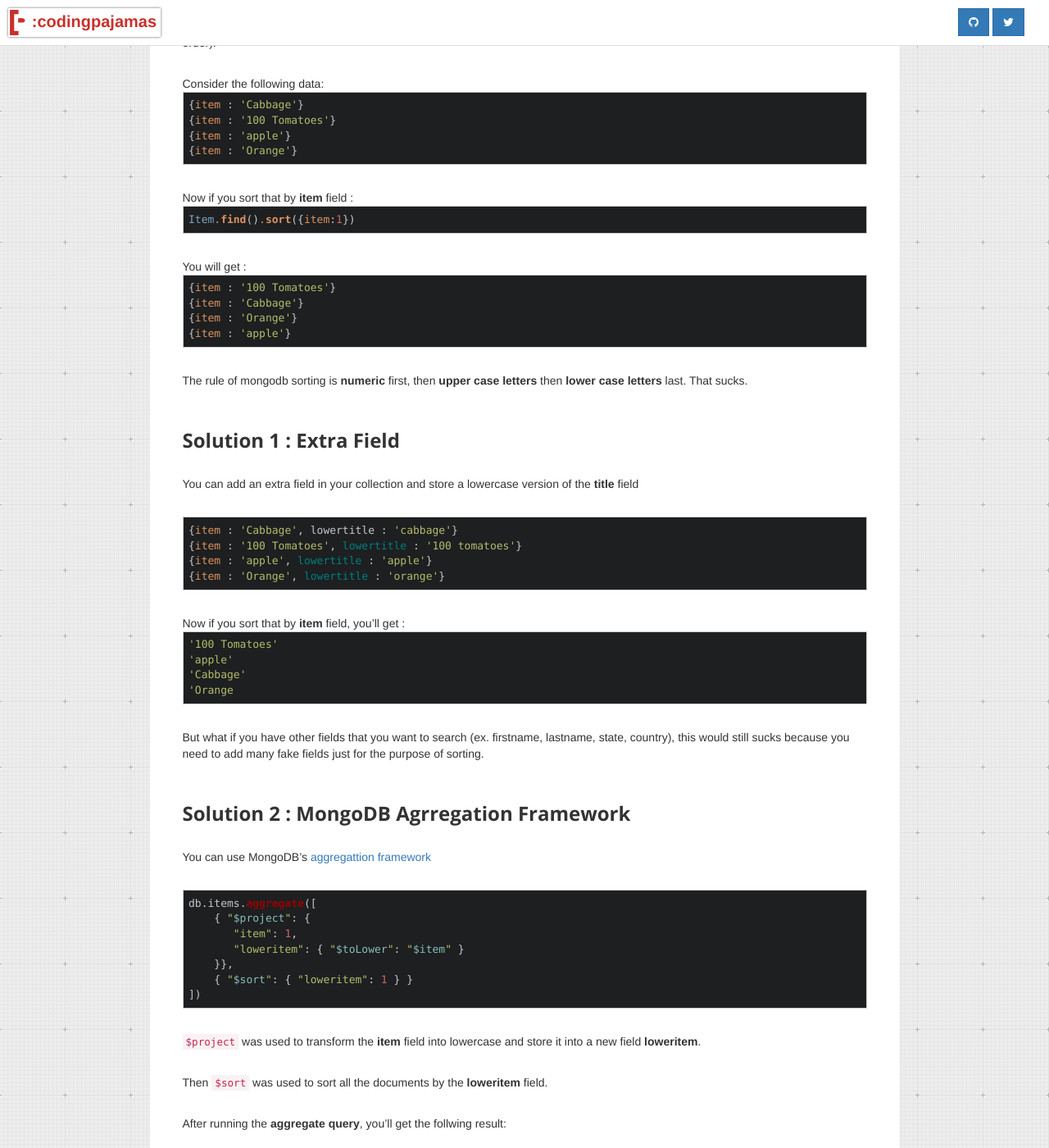
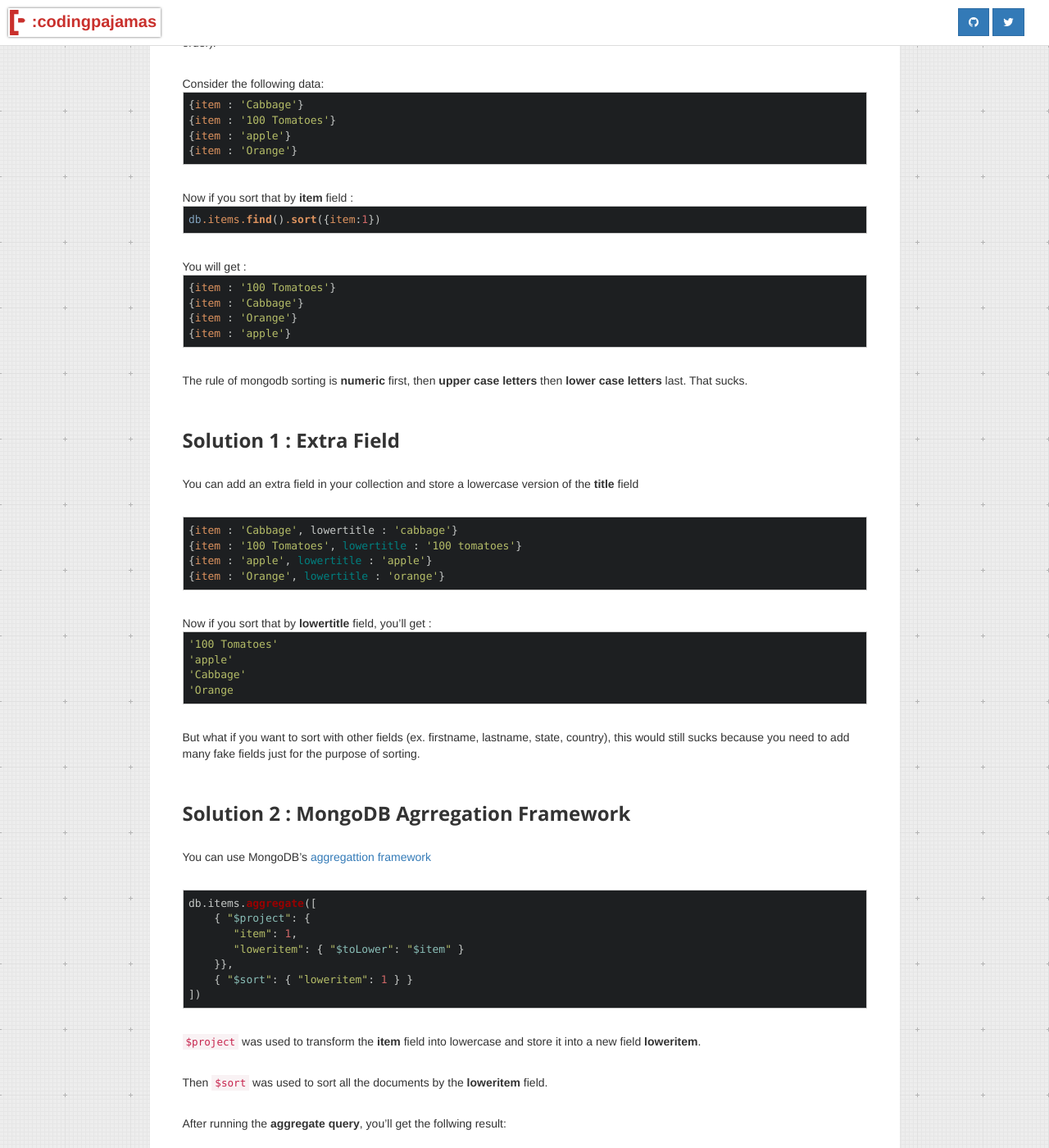
Before and after one commit to codingpajamas/codingpajamas.github.io, a Jekyll site: the page built from _posts/2015-05-14-sorting-mongodb-case-insensitive.md, in a window 1280 px wide and 1400 px high, scrolled down 665 px. Shown: the whole window at 82% size. Built offline with Jekyll 4.4.1, drawn with Linux system fonts in a browser that asks for light colours; some web fonts are replaced.

Commit message:
editing mongodb sorting post

```diff
--- a/_posts/2015-05-14-sorting-mongodb-case-insensitive.md
+++ b/_posts/2015-05-14-sorting-mongodb-case-insensitive.md
@@ -22,7 +22,7 @@ Consider the following data:
 Now if you sort that by **item** field :
 
 ~~~javascript
-Item.find().sort({item:1})
+db.items.find().sort({item:1})
 ~~~
 
 {:.mb0}
@@ -49,7 +49,7 @@ You can add an extra field in your collection and store a lowercase version of t
 ~~~
 
 {:.mb0}
-Now if you sort that by **item** field, you'll get :
+Now if you sort that by **lowertitle** field, you'll get :
 
 ~~~javascript
 '100 Tomatoes'
@@ -58,7 +58,7 @@ Now if you sort that by **item** field, you'll get :
 'Orange
 ~~~
 
-But what if you have other fields that you want to search (ex. firstname, lastname, state, country), this would still sucks because you need to add many fake fields just for the purpose of sorting.
+But what if you want to sort with other fields (ex. firstname, lastname, state, country), this would still sucks because you need to add many fake fields just for the purpose of sorting.
 
 ###Solution 2 : MongoDB Agrregation Framework
 
```
